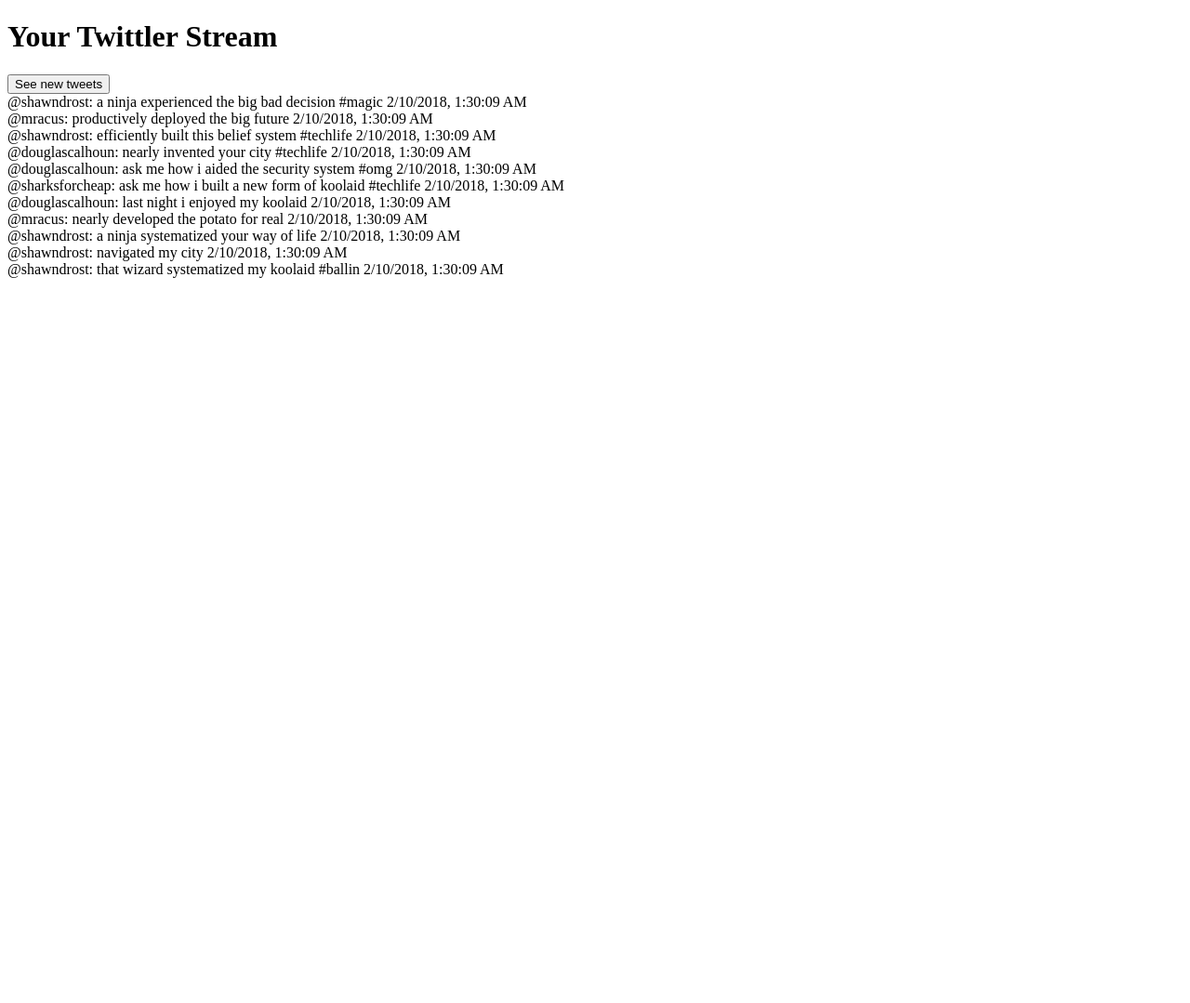
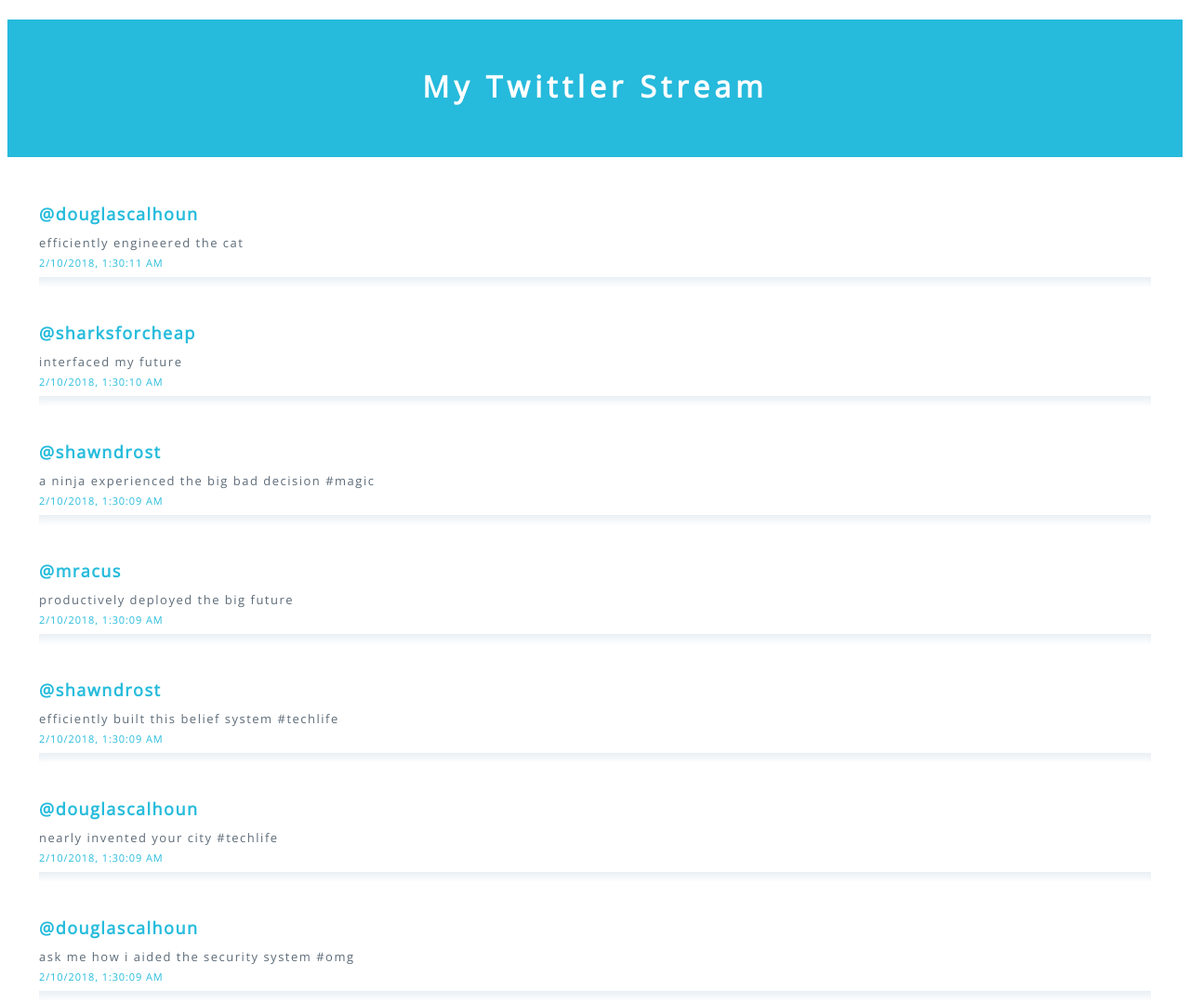
Before and after one commit to jennqiao/twittler, a plain HTML site: page index.html in a window 1280 px wide. Shown: the top 1079 px of the page at 93% size. Before the commit the page ends 800 px from the top, so only its background shows below. Drawn offline with nearby package versions, Linux system fonts and the light colour scheme.

Commit message:
made everything beautifullllllllll

```diff
--- a/index.html
+++ b/index.html
@@ -3,10 +3,11 @@
   <head>
     <script src="jquery.js"></script>
     <script src="data_generator.js"></script>
+    <link rel="stylesheet" type="text/css" href="style.css">
   </head>
   <body>
-      <h1>Your Twittler Stream</h1>
-      <button>See new tweets</button>
+      <h1>My Twittler Stream</h1>
+
       <div class="tweets"></div>
 
     <script>
@@ -17,44 +18,57 @@
         var index = streams.home.length - 1;
         var tweetCount = 0;
 
+        while(index >= 0){
+          var $tweet = createTweet(streams.home[index]);
+          $tweet.appendTo($tweets);
+          index -= 1;
+          tweetCount ++;
+        }
+        /*
+
         $('button').on('click', function(){
           if (tweetCount < streams.home.length) {
            updateTweets(tweetCount, streams.home.length-1);
           }
 
         });
+        */
+
+        setInterval(function() {
+          if (tweetCount < streams.home.length) {
+           updateTweets(tweetCount, streams.home.length-1);
+          }
+
+        }, 4000);
 
 
         function updateTweets (beginning, end) {
-          //loop through new parts of the home array
-          //starting from tweetCount, going to home.length-1
-          //create tweet with new index
-
           for (var i = beginning; i< end; i++) {
-
             var $tweet = createTweet(streams.home[i])
             $tweet.prependTo($tweets);
             tweetCount ++;
           }
-
-
         }
 
         function createTweet (tweet) {
-
-            var $tweet = $('<div></div>');
+            var $tweet = $('<div class="tweet"></div>');
+            var $tweetHeader = $('<div class="header"></div>');
+            var $tweetBody = $('<div class="tweetBody"></div>');
             var tweetTime = tweet.created_at.toLocaleString();
-            return $tweet.text('@' + tweet.user + ': ' + tweet.message + " "+tweetTime);
-
+            var $tweetTime = $('<div class="timeLog"></div>');
+            var $line = $('<hr class="line">');
+            $tweetHeader.text('@' + tweet.user);
+            $tweetTime.text(tweetTime)
+            $tweetBody.text(tweet.message);
+            $tweetHeader.appendTo($tweet);
+            $tweetBody.appendTo($tweet);
+            $tweetTime.appendTo($tweet);
+            $line.appendTo($tweet);
+            return $tweet;
         }
 
 
-        while(index >= 0){
-          var $tweet = createTweet(streams.home[index]);
-          $tweet.appendTo($tweets);
-          index -= 1;
-          tweetCount ++;
-        }
+
 
       });
 
--- /dev/null
+++ b/style.css
@@ -0,0 +1,68 @@
+@import url(https://fonts.googleapis.com/css?family=Open+Sans);
+
+h1 {
+	height: 98px;
+	background-color: #26badc;
+	font-size: 32px;
+	font-weight: bold;
+	letter-spacing: 5px;
+	text-align: center;
+	color: #ffffff;
+	padding-top: 50px;
+	margin-bottom: 34px;
+
+}
+
+body {
+	font-family: Open Sans;
+}
+
+.header {
+
+	font-size: 18px;
+	font-weight: bold;
+	letter-spacing: 1.5px;
+	color: #27bcdc;
+
+}
+
+.tweetBody {
+	font-size: 13px;
+	font-weight: 300;
+	letter-spacing: 1.5px;
+	text-align: left;
+	color: #5d6b78;
+	padding-top: 10px;
+
+}
+
+.tweet {
+	padding: 15px 34px;
+
+
+}
+
+.timeLog {
+	font-size: 11px;
+	font-weight: 500;
+	letter-spacing: 0.9px;
+	text-align: left;
+	padding-top: 5px;
+	color: #27bcdc;
+}
+
+.line {
+	height: 10px;
+	border: 0;
+	box-shadow: 0 10px 10px -5px #e7eef4 inset;
+
+
+}
+
+.line2 {
+	width: 296px;
+	height: 3px;
+	border: solid 1px #e7eef4;
+	margin-left: 0px;
+	margin-top: 14px;
+}
```
